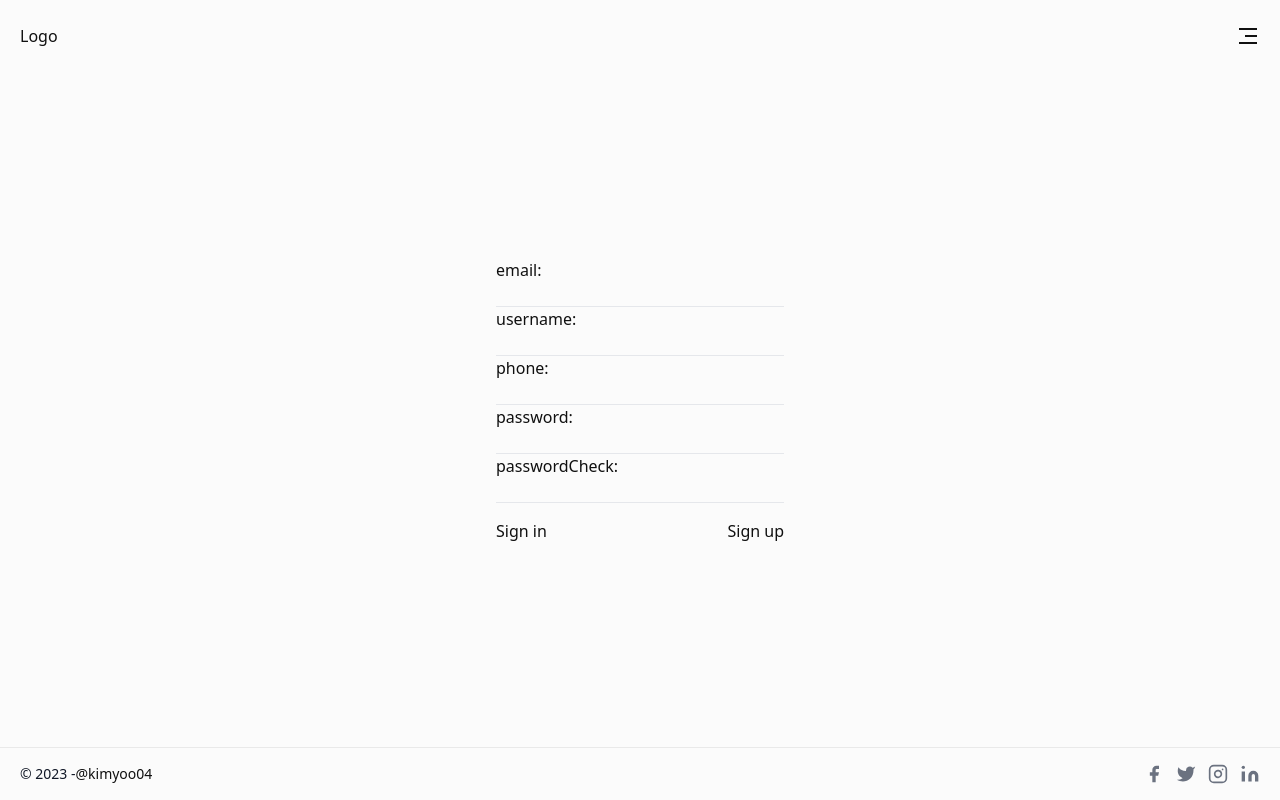
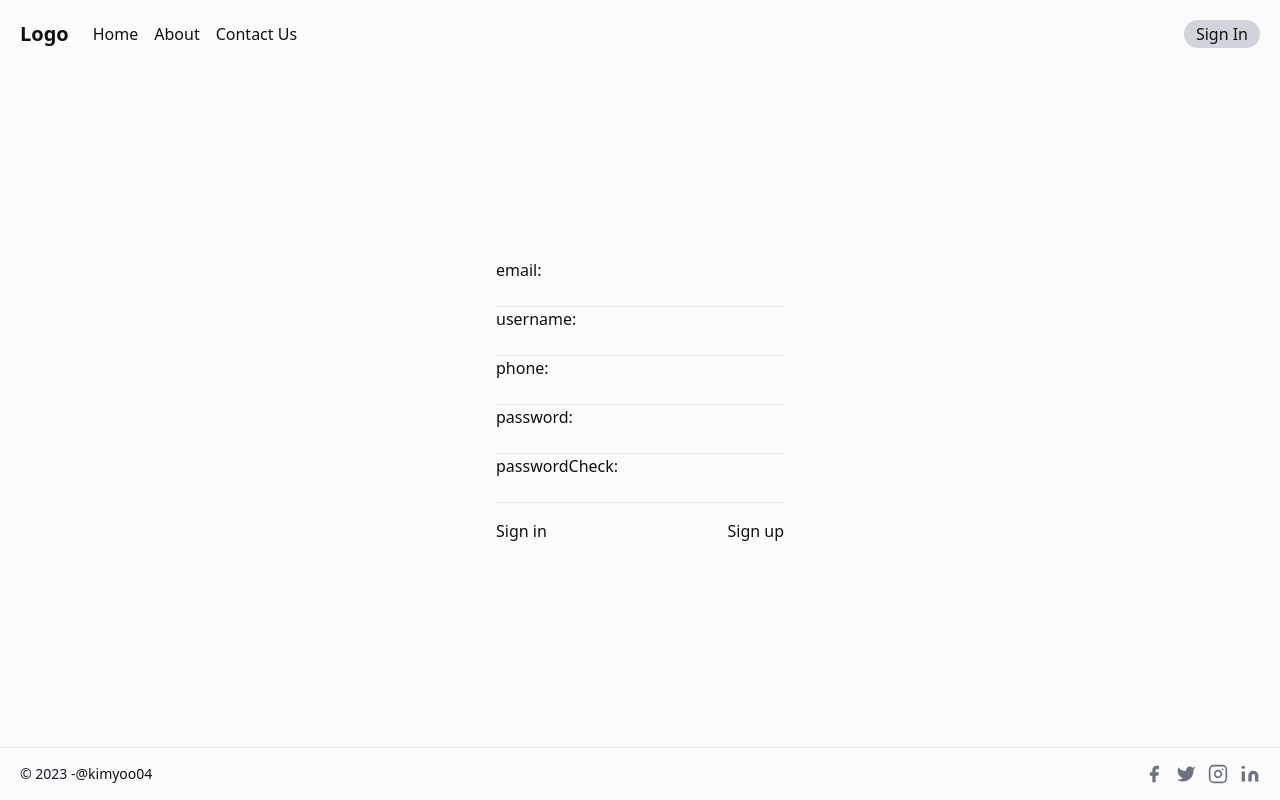
Before and after one commit to kimyoo04/reddit-clone, a Next.js app in the folder client/: page /signup in a window 1280 px wide. Built offline with nearby package versions, Linux system fonts and the light colour scheme; no server answers.

Commit message:
Update Header, Footer (Create UserButton)

```diff
--- a/client/src/layouts/Footer/FooterItem/Logo.tsx
+++ b/client/src/layouts/Footer/FooterItem/Logo.tsx
@@ -1,7 +1,7 @@
 export default function Logo() {
   return (
     <div className="block md:w-full">
-      <span>Logo</span>
+      <span className="text-xl font-bold">Logo</span>
     </div>
   );
 }
--- a/client/src/layouts/Header/HeaderItem/Logo.tsx
+++ b/client/src/layouts/Header/HeaderItem/Logo.tsx
@@ -3,9 +3,7 @@ import Link from "next/link";
 export default function Logo() {
   return (
     <Link href={"/"}>
-      <div className="relative w-[72px]">
-        <div className="z-30 block">Logo</div>
-      </div>
+      <span className="text-xl font-bold">Logo</span>
     </Link>
   );
 }
--- a/client/src/layouts/Header/HeaderItem/MenuToggle.tsx
+++ b/client/src/layouts/Header/HeaderItem/MenuToggle.tsx
@@ -13,7 +13,7 @@ export default function MenuToggle() {
 
       <i
         onClick={() => setIsClicked(true)}
-        className="text-2xl ri-menu-3-line"
+        className="text-2xl cursor-pointer ri-menu-3-line"
       />
     </>
   );
--- a/client/src/layouts/Header/Menu/index.tsx
+++ b/client/src/layouts/Header/Menu/index.tsx
@@ -18,7 +18,6 @@ const Menu = ({
             <NavLink linkpath={""} name={"Home"} />
             <NavLink linkpath={"about"} name={"About"} />
             <NavLink linkpath={"contactus"} name={"Contact Us"} />
-            <NavLink linkpath={"signin"} name={"Sign In"} />
           </LayoutGroup>
         </nav>
 
--- /dev/null
+++ b/client/src/layouts/Header/NavLink/index.tsx
@@ -0,0 +1,17 @@
+import Link from "next/link";
+
+export default function NavLink({
+  linkpath,
+  name,
+}: {
+  linkpath: string;
+  name: string;
+}) {
+  const link = `/${linkpath}`;
+
+  return (
+    <Link href={link}>
+      <span className="transition-all duration-500">{name}</span>
+    </Link>
+  );
+}
--- /dev/null
+++ b/client/src/layouts/Header/UserButton/SigninButton.tsx
@@ -0,0 +1,11 @@
+import Link from "next/link";
+
+export default function SigninButton() {
+  return (
+    <Link href="/signin">
+      <button className="px-3 py-[2px] bg-gray-300 rounded-full">
+        Sign In
+      </button>
+    </Link>
+  );
+}
--- /dev/null
+++ b/client/src/layouts/Header/UserButton/index.tsx
@@ -0,0 +1,26 @@
+import { useAppSelector } from "@toolkit/hook";
+import SigninButton from "./SigninButton";
+
+export default function UserButton() {
+  const isAuthenticated = useAppSelector((state) => state.auth.isAuthenticated);
+
+  return (
+    <div>
+      {isAuthenticated ? (
+        <button
+          type="button"
+          className="flex mr-3 text-sm bg-gray-800 rounded-full md:mr-0 focus:ring-4 focus:ring-gray-300 dark:focus:ring-gray-600"
+          id="user-menu-button"
+          aria-expanded="false"
+          data-dropdown-toggle="user-dropdown"
+          data-dropdown-placement="bottom"
+        >
+          <span className="sr-only">Open user menu</span>
+          <div className="w-[24px] h-[24px] bg-black rounded-full" />
+        </button>
+      ) : (
+        <SigninButton />
+      )}
+    </div>
+  );
+}
--- a/client/src/layouts/Header/index.tsx
+++ b/client/src/layouts/Header/index.tsx
@@ -1,15 +1,29 @@
 import Logo from "./HeaderItem/Logo";
 import MenuToggle from "./HeaderItem/MenuToggle";
+import NavLink from "./NavLink";
+import UserButton from "./UserButton";
 
 export default function Header() {
   return (
     <header className="text-gray-600 body-font">
-      <div className="container flex flex-wrap items-center justify-between gap-4 p-5 mx-auto">
-        {/* 로고홈 */}
-        <Logo />
+      <div className="container flex flex-wrap items-center justify-between gap-5 p-5 mx-auto">
+        <div className="row-center">
+          <Logo />
 
-        {/* 메뉴 토글 */}
-        <MenuToggle />
+          <div className="hidden gap-4 ml-6 md:flex ">
+            <NavLink linkpath={""} name={"Home"} />
+            <NavLink linkpath={"about"} name={"About"} />
+            <NavLink linkpath={"contactus"} name={"Contact Us"} />
+          </div>
+        </div>
+
+        <div className="gap-5 row-center">
+          <UserButton />
+
+          <div className="row-center md:hidden">
+            <MenuToggle />
+          </div>
+        </div>
       </div>
     </header>
   );
```
